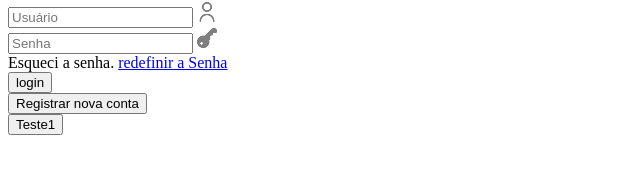
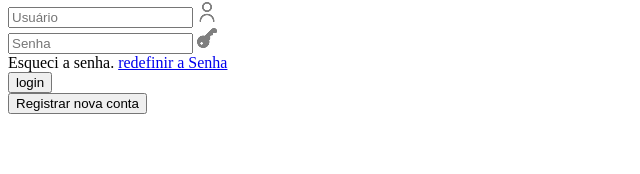
Before and after one commit to lulucria-hub/projeto-cantina-facil, a plain HTML site: page index.html in a window 1280 px wide. Shown: the part 230-404 px from the top of the page, without its empty margins (0-640 px from the left). Drawn offline with Linux system fonts and the light colour scheme.

Commit message:
Removendo o input no index.html

```diff
--- a/index.html
+++ b/index.html
@@ -36,8 +36,6 @@
                 <input type="button" value="Registrar nova conta">
             </div>
         </form>
-
-        <input type="button" value="Teste1">
     </main>
 
 </body>
```
